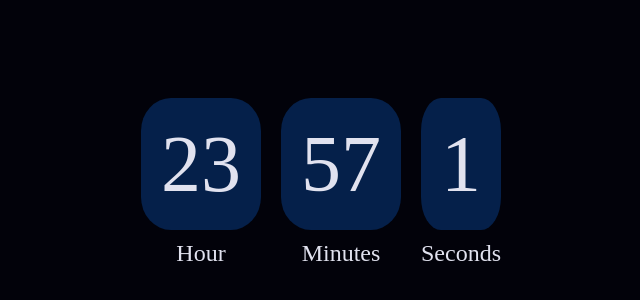
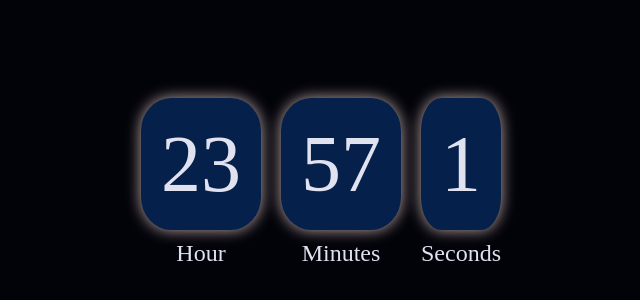
Before and after one commit to lexx54/digital-clock, a plain HTML site: page index.html in a window 1280 px wide. Shown: the part 94-394 px from the top of the page, without its empty margins (319-959 px from the left). Drawn offline with nearby package versions, Linux system fonts and the light colour scheme.

Commit message:
few style changes

```diff
--- a/index.html
+++ b/index.html
@@ -7,12 +7,13 @@
     <link rel="stylesheet" href="../normalize.css" />
     <style>
       :root {
-        --background-color: #02020a;
+        --background-gradient:linear-gradient(180deg, rgba(2,0,36,1) 0%, rgba(249,255,0,1) 100%);;
+        --background-fallback: hsl(240, 67%, 2%);
         --corner-color: #05204a;
         --letter-color: #e1e2ef;
       }
       body {
-        background-color: var(--background-color);
+        background-color: var(--background-fallback);
         /* display: flex;
         justify-content: center;
         align-items: center; */
@@ -35,6 +36,8 @@
         flex-direction: column;
         align-items: center;
         padding: 0 10px;
+
+
       }
       #clock-description {
         color: var(--letter-color);
@@ -45,18 +48,33 @@
         background-color: var(--corner-color);
         border-radius: 25%;
         font-size: 5em;
+
+        /*box*/
+        -webkit-box-shadow: 0px 0px 15px 0px rgba(191,172,170,1);
+        -moz-box-shadow: 0px 0px 15px 0px rgba(191,172,170,1);
+        box-shadow: 0px 0px 15px 0px rgba(191,172,170,1);
       }
       #minutes {
         padding: 20px;
         background-color: var(--corner-color);
         border-radius: 25%;
         font-size: 5em;
+
+        /*box*/
+        -webkit-box-shadow: 0px 0px 15px 0px rgba(191,172,170,1);
+        -moz-box-shadow: 0px 0px 15px 0px rgba(191,172,170,1);
+        box-shadow: 0px 0px 15px 0px rgba(191,172,170,1);
       }
       #seconds {
         padding: 20px;
         background-color: var(--corner-color);
         border-radius: 25%;
         font-size: 5em;
+
+        /*box*/
+        -webkit-box-shadow: 0px 0px 15px 0px rgba(191,172,170,1);
+        -moz-box-shadow: 0px 0px 15px 0px rgba(191,172,170,1);
+        box-shadow: 0px 0px 15px 0px rgba(191,172,170,1);
       }
       .desc{
         font-size: 1.5em;
@@ -120,6 +138,8 @@
       //setting the background color change
       const $body = document.body;
       const cssVariables = document.documentElement;
+
+
     </script>
   </body>
 </html>
```
